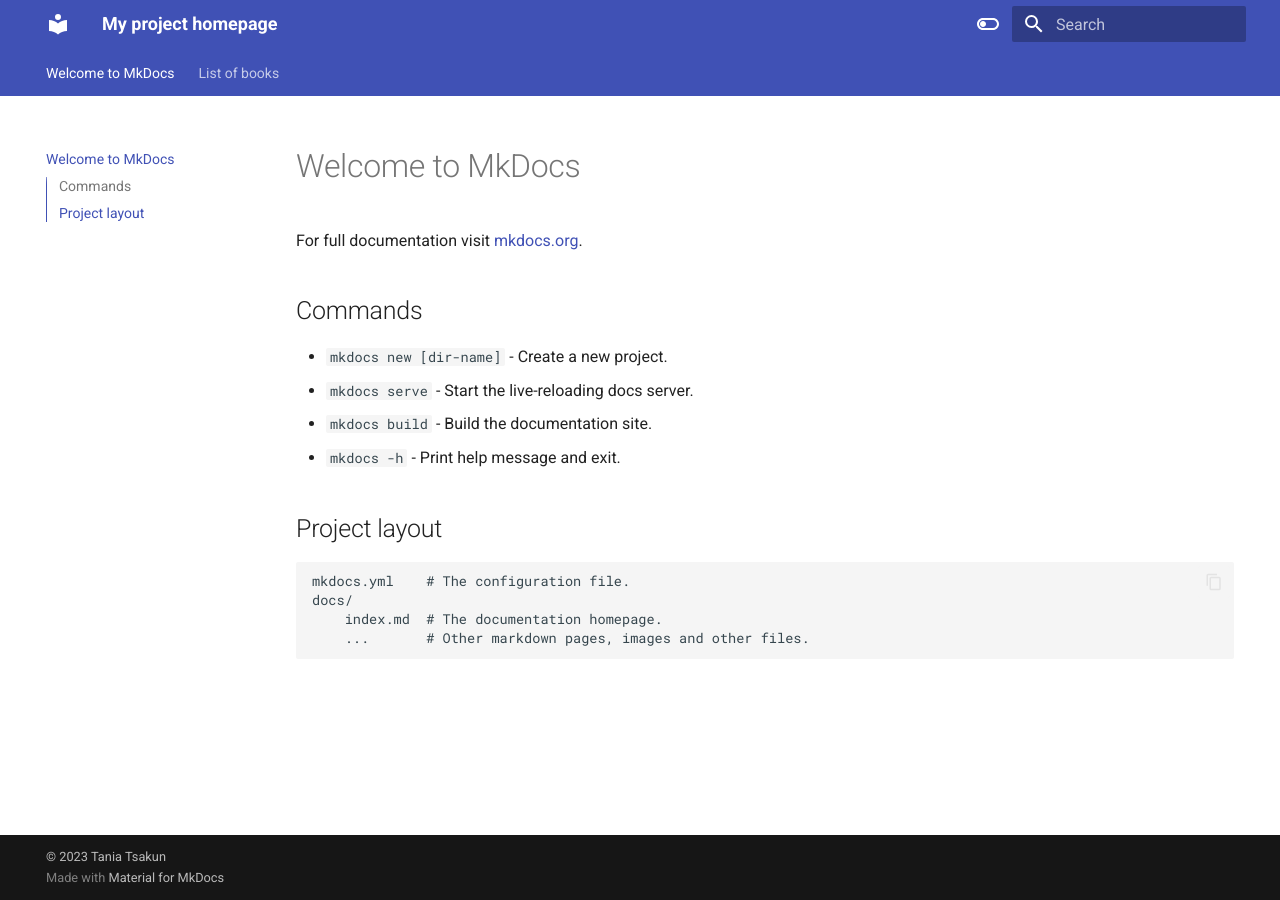
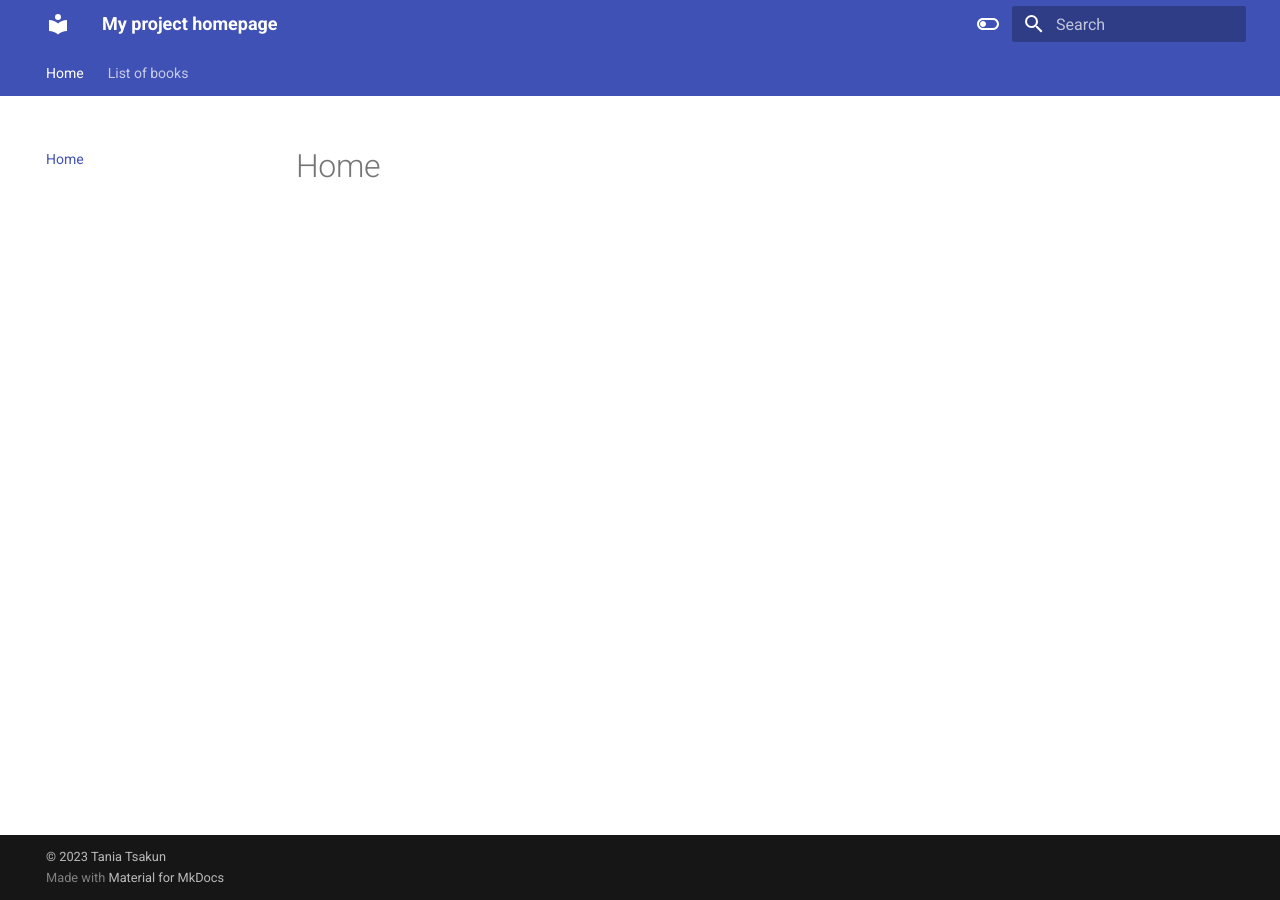
Before and after one commit to tannisanta/tt-techcomm-project, an MkDocs documentation site: the page built from docs/index.md, in a window 1280 px wide. Built offline with MkDocs 1.6.1 and Material for MkDocs 9.7.7, drawn with Linux system fonts in a browser that asks for light colours.

Commit message:
Update index.md

```diff
--- a/docs/index.md
+++ b/docs/index.md
@@ -1,17 +1 @@
-# Welcome to MkDocs
-
-For full documentation visit [mkdocs.org](https://www.mkdocs.org).
-
-## Commands
-
-* `mkdocs new [dir-name]` - Create a new project.
-* `mkdocs serve` - Start the live-reloading docs server.
-* `mkdocs build` - Build the documentation site.
-* `mkdocs -h` - Print help message and exit.
-
-## Project layout
-
-    mkdocs.yml    # The configuration file.
-    docs/
-        index.md  # The documentation homepage.
-        ...       # Other markdown pages, images and other files.
+# Home
```
